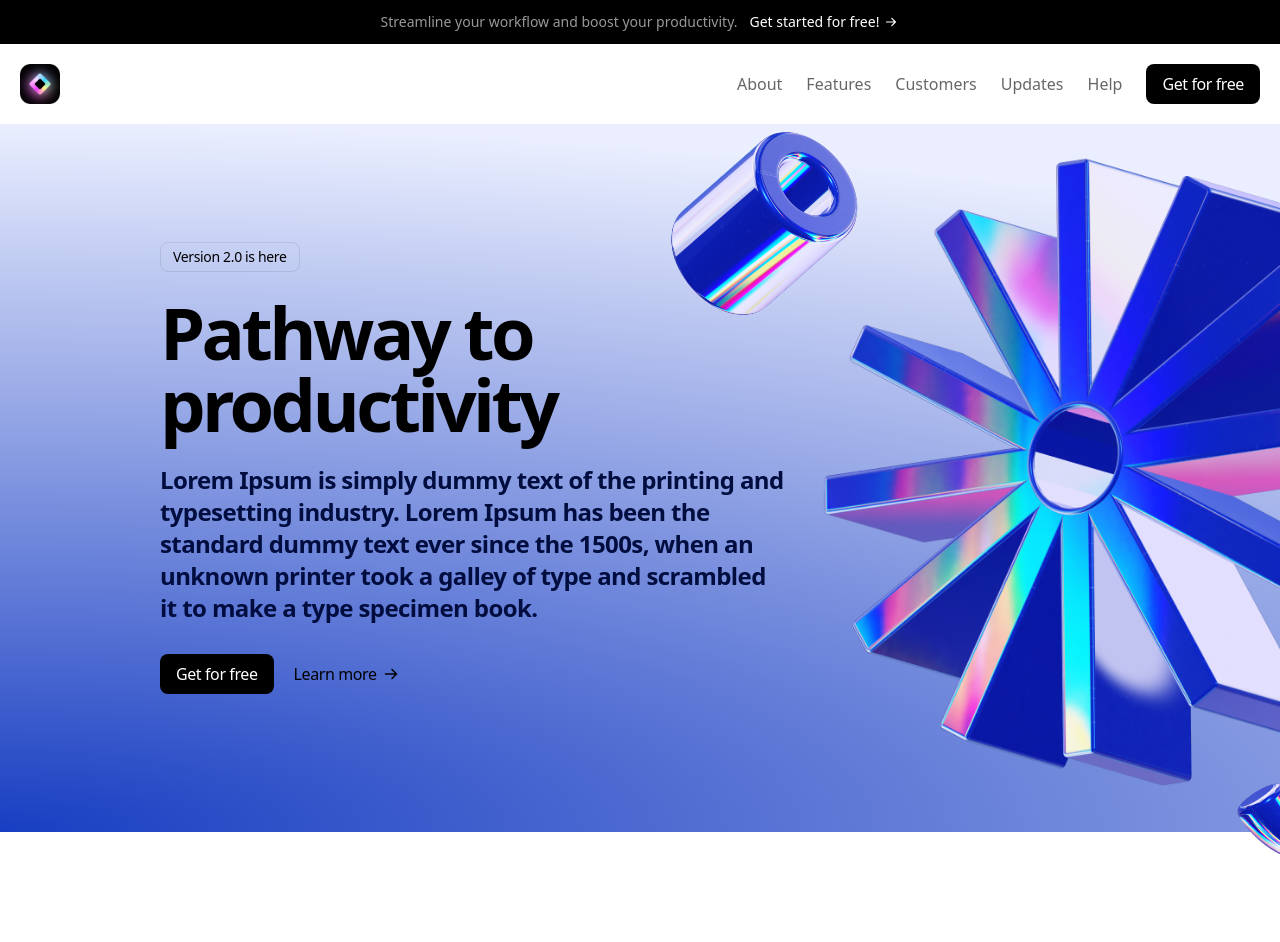
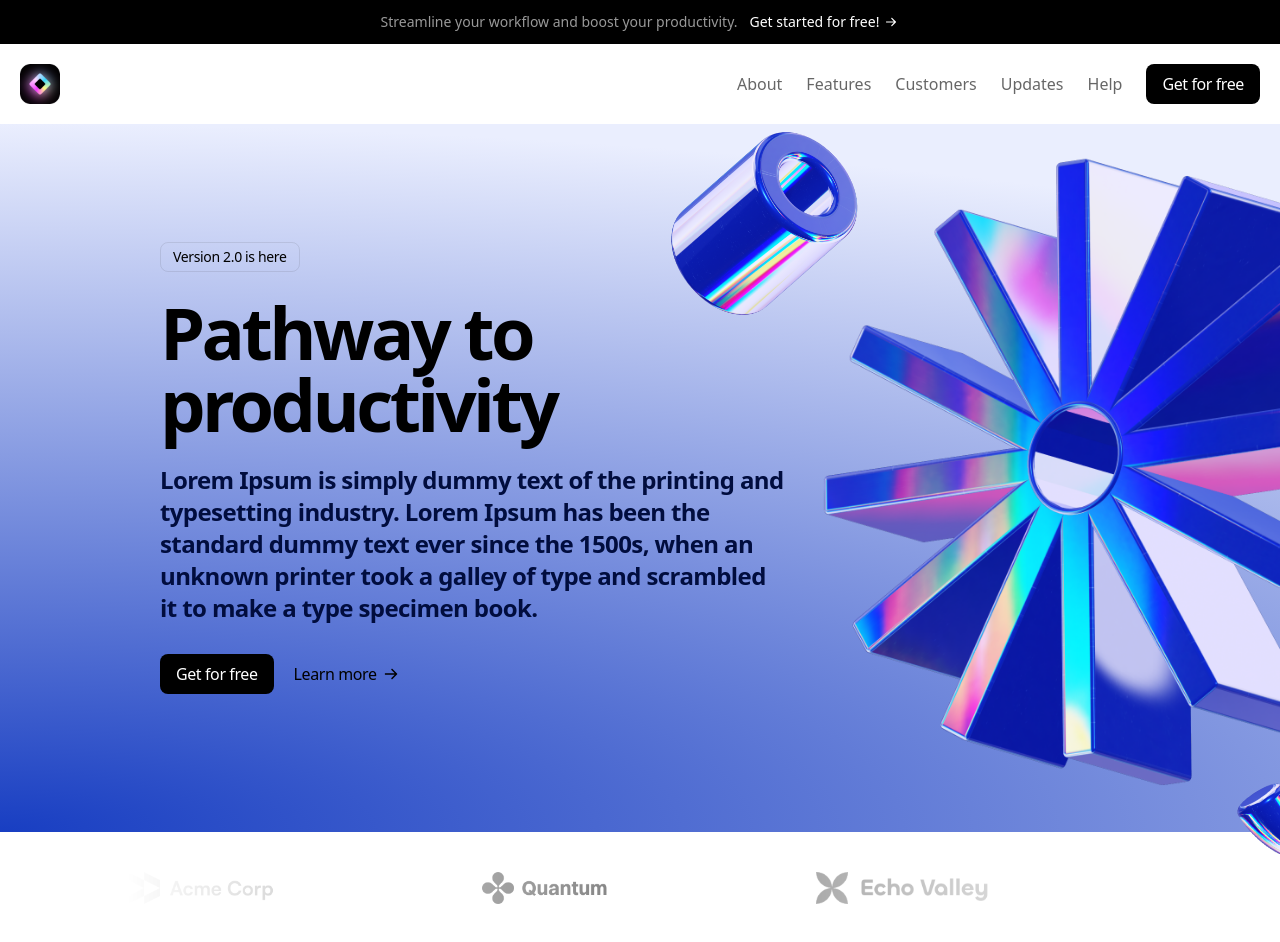
Before and after one commit to Lisandro-10/portfolio-personal, a Next.js app: page / in a window 1280 px wide. Built offline with nearby package versions, Linux system fonts and the light colour scheme.

Commit message:
logo ticker

```diff
--- a/src/app/globals.css
+++ b/src/app/globals.css
@@ -32,6 +32,10 @@
   .btn-text {
     @apply text-black bg-transparent;
   }
+
+  .logo-ticker-image {
+    @apply h-8 w-auto;
+  }
 }
 
 .header-container {
--- a/src/app/page.tsx
+++ b/src/app/page.tsx
@@ -1,11 +1,13 @@
 import { Header } from "@/sections/Header";
 import { Hero } from "@/sections/Hero";
+import { LogoTicker } from "@/sections/LogoTicker";
 
 export default function Home() {
   return (
     <>
       <Header />
       <Hero />
+      <LogoTicker />
     </>
   );
 }
--- /dev/null
+++ b/src/sections/LogoTicker.tsx
@@ -0,0 +1,50 @@
+import acmeLogo from "@/assests/logo-acme.png";
+import quantumLogo from "@/assests/logo-quantum.png";
+import echoLogo from "@/assests/logo-echo.png";
+import celestialLogo from "@/assests/logo-celestial.png";
+import pulseLogo from "@/assests/logo-pulse.png";
+import apexLogo from "@/assests/logo-apex.png";
+import Image from "next/image";
+
+export const LogoTicker = () => {
+  return (
+    <div className="py-4 md:py-10 lg:px-32 bg-white">
+      <div className="container">
+        <div className="flex overflow-hidden [mask-image:linear-gradient(to_right,transparent,black,transparent)]">
+          <div className="flex gap-14 lg:gap-52 lg:justify-center flex-none">
+            <Image
+              src={acmeLogo}
+              alt="Acme Logo"
+              className="logo-ticker-image"
+            />
+            <Image
+              src={quantumLogo}
+              alt="Quantum Logo"
+              className="logo-ticker-image"
+            />
+            <Image
+              src={echoLogo}
+              alt="Echo Logo"
+              className="logo-ticker-image"
+            />
+            <Image
+              src={celestialLogo}
+              alt="Celestial Logo"
+              className="logo-ticker-image"
+            />
+            <Image
+              src={pulseLogo}
+              alt="Pulse Logo"
+              className="logo-ticker-image"
+            />
+            <Image
+              src={apexLogo}
+              alt="Apex Logo"
+              className="logo-ticker-image"
+            />
+          </div>
+        </div>
+      </div>
+    </div>
+  );
+};
```
